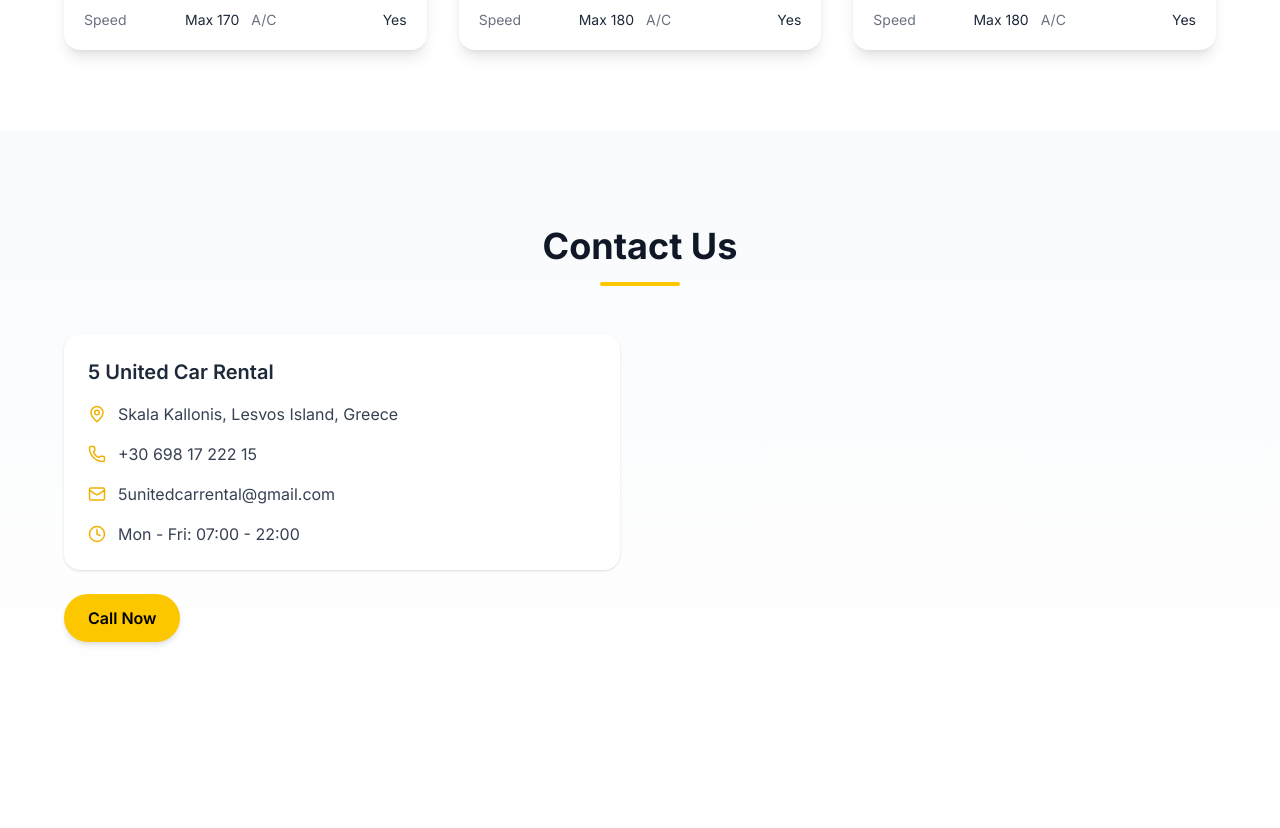
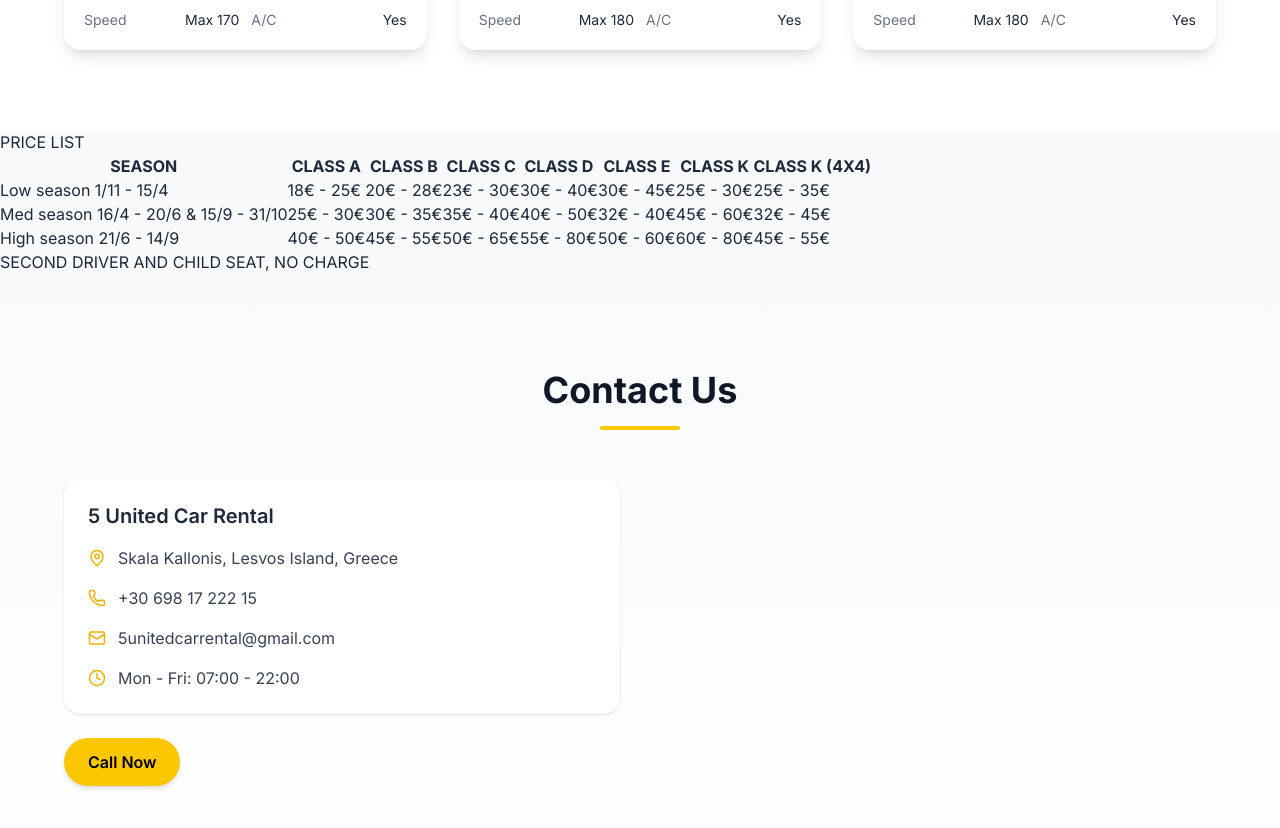
Before and after one commit to amamouridis06/lesvos-travel-guide, a Next.js app: page /rentals/5.united in a window 1280 px wide. Shown: the part 4480-5308 px from the top of the page. Before the commit the page ends 5218 px from the top, so only its background shows below. Built offline with nearby package versions, Linux system fonts and the light colour scheme.

Commit message:
added price list

```diff
--- a/app/rentals/5.united/page.tsx
+++ b/app/rentals/5.united/page.tsx
@@ -285,10 +285,10 @@ return (
                 <div className="max-w-5xl mx-auto text-center">
 
                     <motion.div
-                    initial={{ opacity: 0, y: 40 }}
-                    whileInView={{ opacity: 1, y: 0 }}
-                    transition={{ duration: 0.8 }}
-                    viewport={{ once: true }}
+                        initial={{opacity: 0, y: 40}}
+                        whileInView={{opacity: 1, y: 0}}
+                        transition={{duration: 0.8}}
+                        viewport={{once: true}}
                     >
             <span className="text-yellow-500 font-semibold tracking-widest text-sm">
                 ABOUT US
@@ -320,11 +320,11 @@ return (
                     {services.map((s, i) => (
                         <motion.div
                             key={i}
-                        initial={{ opacity: 0, y: 40 }}
-                        whileInView={{ opacity: 1, y: 0 }}
-                        transition={{ duration: 0.5, delay: i * 0.1 }}
-                        viewport={{ once: true }}
-                        whileHover={{ scale: 1.05 }}
+                            initial={{opacity: 0, y: 40}}
+                            whileInView={{opacity: 1, y: 0}}
+                            transition={{duration: 0.5, delay: i * 0.1}}
+                            viewport={{once: true}}
+                            whileHover={{scale: 1.05}}
                             className="group bg-slate-50 p-8 rounded-2xl shadow-sm hover:shadow-xl transition border border-transparent hover:border-yellow-300"
                         >
                             <div className="text-yellow-500 mb-4 group-hover:scale-110 transition">
@@ -351,13 +351,15 @@ return (
                         <motion.div key={index} className="bg-white rounded-2xl shadow-lg overflow-hidden">
 
                             <div className="relative">
-                            <img src={car.image} className="w-full h-52 object-cover" />
+                                <img src={car.image} className="w-full h-52 object-cover"/>
 
-                            <div className="absolute top-3 left-3 bg-yellow-400 text-black px-3 py-1 rounded-full text-sm font-bold">
+                                <div
+                                    className="absolute top-3 left-3 bg-yellow-400 text-black px-3 py-1 rounded-full text-sm font-bold">
                                     €{getPrice(car)} / day
                                 </div>
 
-                            <div className="absolute top-3 right-3 bg-black/70 text-white px-3 py-1 rounded-full text-xs">
+                                <div
+                                    className="absolute top-3 right-3 bg-black/70 text-white px-3 py-1 rounded-full text-xs">
                                     {season?.name}
                                 </div>
                             </div>
@@ -415,6 +417,67 @@ return (
                     ))}
                 </div>
             </section>
+            <section className="price-section">
+                <div className="container">
+                    <h2 className="price-title">PRICE LIST</h2>
+
+                    <div className="table-wrapper">
+                        <table className="price-table">
+                            <thead>
+                            <tr>
+                                <th>SEASON</th>
+                                <th>CLASS A</th>
+                                <th>CLASS B</th>
+                                <th>CLASS C</th>
+                                <th>CLASS D</th>
+                                <th>CLASS E</th>
+                                <th>CLASS K</th>
+                                <th>CLASS K (4X4)</th>
+                            </tr>
+                            </thead>
+
+                            <tbody>
+                            <tr>
+                                <td>Low season 1/11 - 15/4</td>
+                                <td>18€ - 25€</td>
+                                <td>20€ - 28€</td>
+                                <td>23€ - 30€</td>
+                                <td>30€ - 40€</td>
+                                <td>30€ - 45€</td>
+                                <td>25€ - 30€</td>
+                                <td>25€ - 35€</td>
+                            </tr>
+
+                            <tr>
+                                <td>Med season 16/4 - 20/6 & 15/9 - 31/10</td>
+                                <td>25€ - 30€</td>
+                                <td>30€ - 35€</td>
+                                <td>35€ - 40€</td>
+                                <td>40€ - 50€</td>
+                                <td>32€ - 40€</td>
+                                <td>45€ - 60€</td>
+                                <td>32€ - 45€</td>
+                            </tr>
+
+                            <tr>
+                                <td>High season 21/6 - 14/9</td>
+                                <td>40€ - 50€</td>
+                                <td>45€ - 55€</td>
+                                <td>50€ - 65€</td>
+                                <td>55€ - 80€</td>
+                                <td>50€ - 60€</td>
+                                <td>60€ - 80€</td>
+                                <td>45€ - 55€</td>
+                            </tr>
+                            </tbody>
+                        </table>
+                    </div>
+
+                    <p className="price-note">
+                        SECOND DRIVER AND CHILD SEAT, NO CHARGE
+                    </p>
+                </div>
+            </section>
             <section className="py-24 px-6 bg-gradient-to-b from-slate-50 to-white">
 
                 <div className="text-center mb-12">
@@ -426,10 +489,10 @@ return (
 
                     {/* LEFT INFO */}
                     <motion.div
-                    initial={{ opacity: 0, x: -40 }}
-                    whileInView={{ opacity: 1, x: 0 }}
-                    transition={{ duration: 0.7 }}
-                    viewport={{ once: true }}
+                        initial={{opacity: 0, x: -40}}
+                        whileInView={{opacity: 1, x: 0}}
+                        transition={{duration: 0.7}}
+                        viewport={{once: true}}
                         className="space-y-6"
                     >
 
@@ -439,22 +502,22 @@ return (
                             <div className="space-y-4 text-gray-700">
 
                                 <div className="flex items-center gap-3">
-                                <MapPin className="text-yellow-500" size={18} />
+                                    <MapPin className="text-yellow-500" size={18}/>
                                     Skala Kallonis, Lesvos Island, Greece
                                 </div>
 
                                 <div className="flex items-center gap-3">
-                                <Phone className="text-yellow-500" size={18} />
+                                    <Phone className="text-yellow-500" size={18}/>
                                     +30 698 17 222 15
                                 </div>
 
                                 <div className="flex items-center gap-3">
-                                <Mail className="text-yellow-500" size={18} />
+                                    <Mail className="text-yellow-500" size={18}/>
                                     5unitedcarrental@gmail.com
                                 </div>
 
                                 <div className="flex items-center gap-3">
-                                <Clock className="text-yellow-500" size={18} />
+                                    <Clock className="text-yellow-500" size={18}/>
                                     Mon - Fri: 07:00 - 22:00
                                 </div>
 
```
Lines whose indentation alone changed are shown as unchanged.
